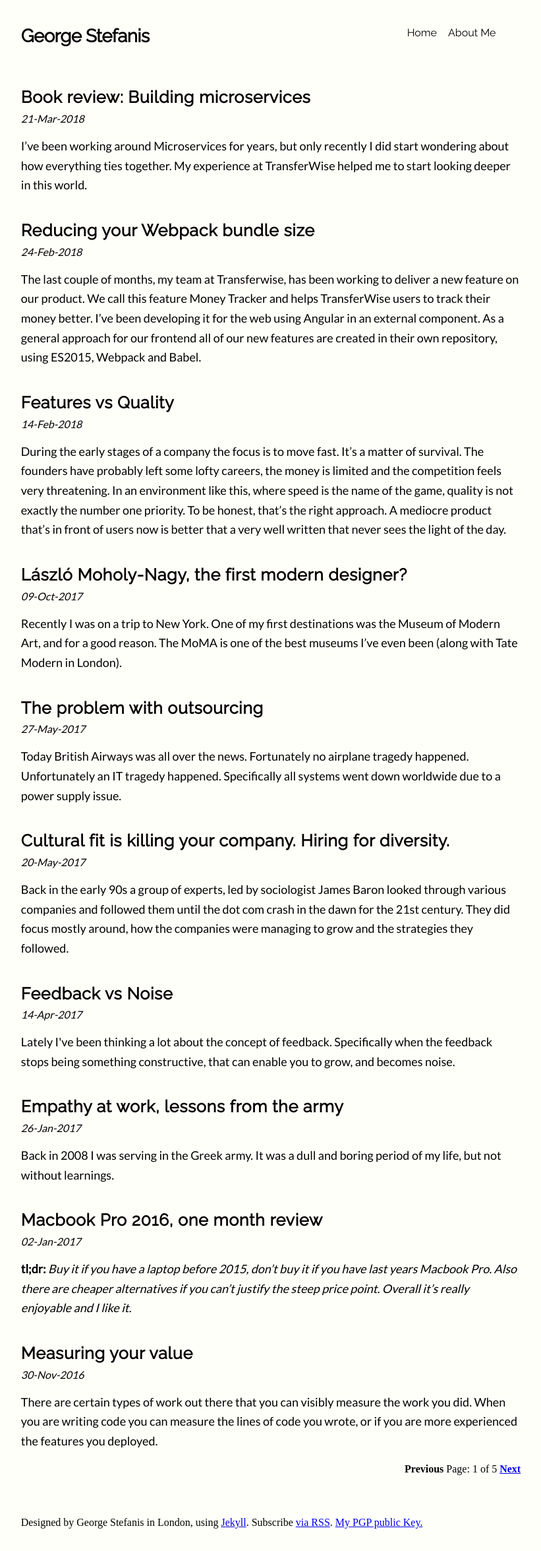
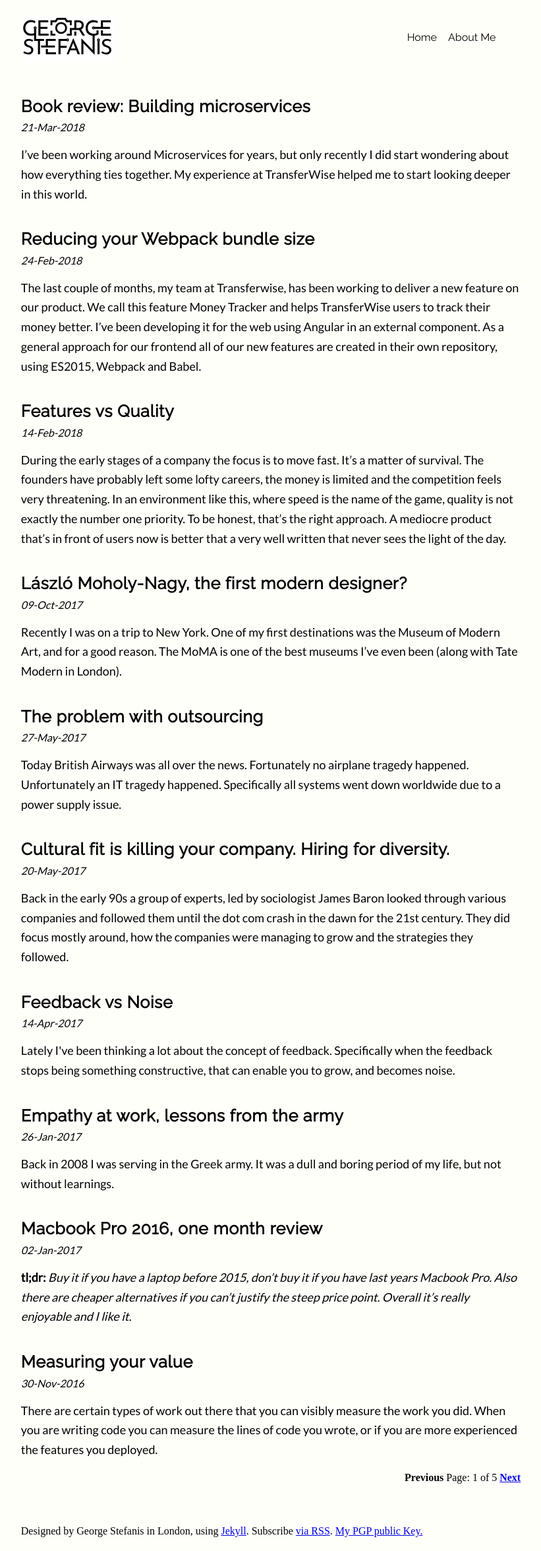
Before and after one commit to skywritergr/georgestefanis.com, a Jekyll site: the page built from index.html, in a window 1280 px wide. Shown: the whole page at 66% size, without its empty margins (229-1050 px from the left). Built offline with Jekyll 4.4.1, drawn with Linux system fonts in a browser that asks for light colours; Markdown is read by kramdown in place of the engine named in the settings; the list of posts is cut into pages by our own code.

Commit message:
Adding logo

```diff
--- a/_layouts/default.html
+++ b/_layouts/default.html
@@ -35,7 +35,7 @@
 
 <body>
   <header class="site-width">
-    <h1><a href="/">{{ site.name }}</a></h1>
+    <a href="/"><img id="logo" src="{{site.url}}/assets/gs.svg" alt="George Stefanis"></a>
     <ul>
       <li><a class="extra" href="/">Home</a></li>
       <li><a class="extra" href="/about">About Me</a></li>
--- a/css/main.scss
+++ b/css/main.scss
@@ -66,6 +66,10 @@ header {
       }
     }
   }
+}
+
+#logo {
+  width: 9em;
 }
 
 .home {
```
Also changed, not shown: assets/gs.svg (added).
